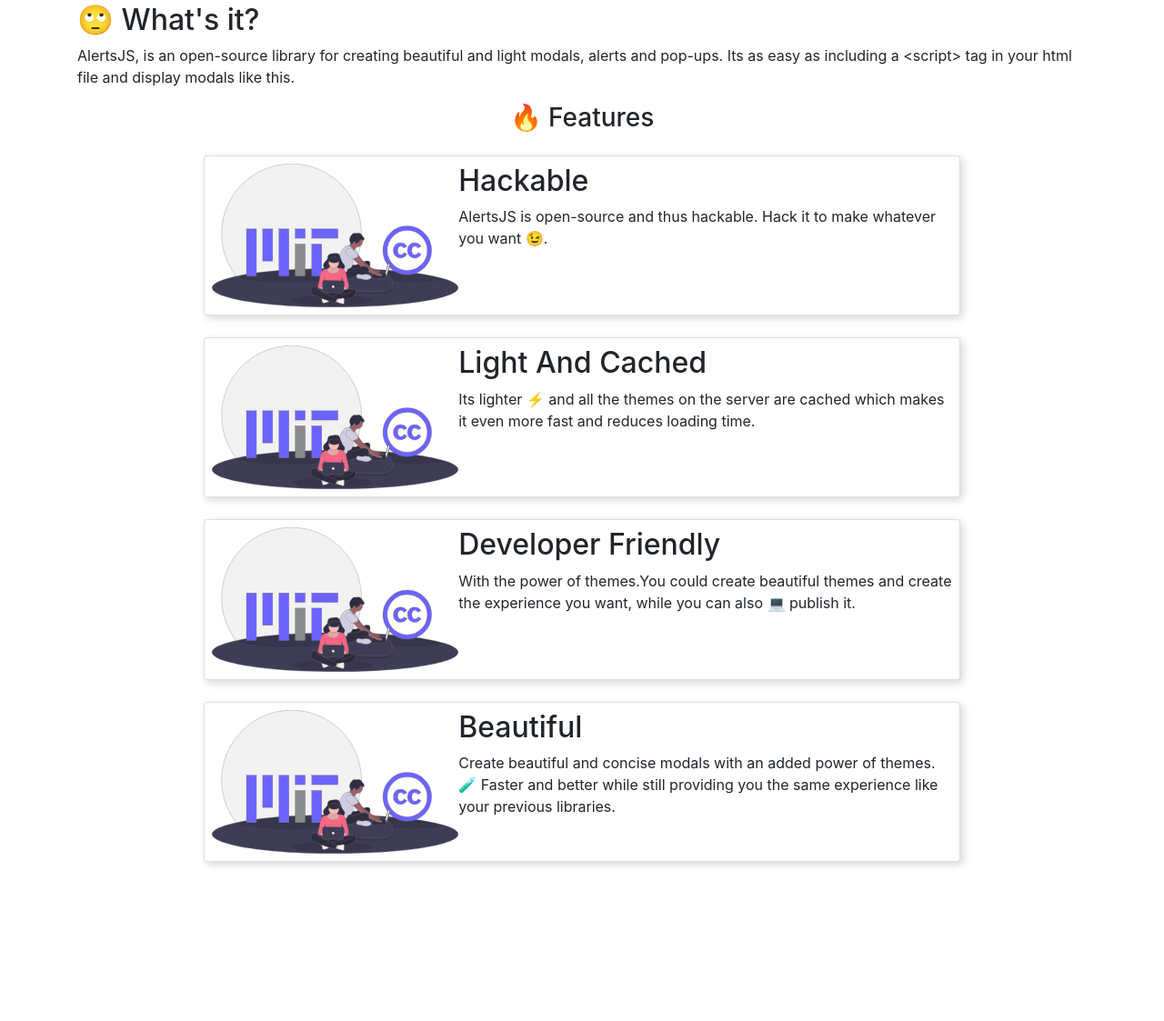
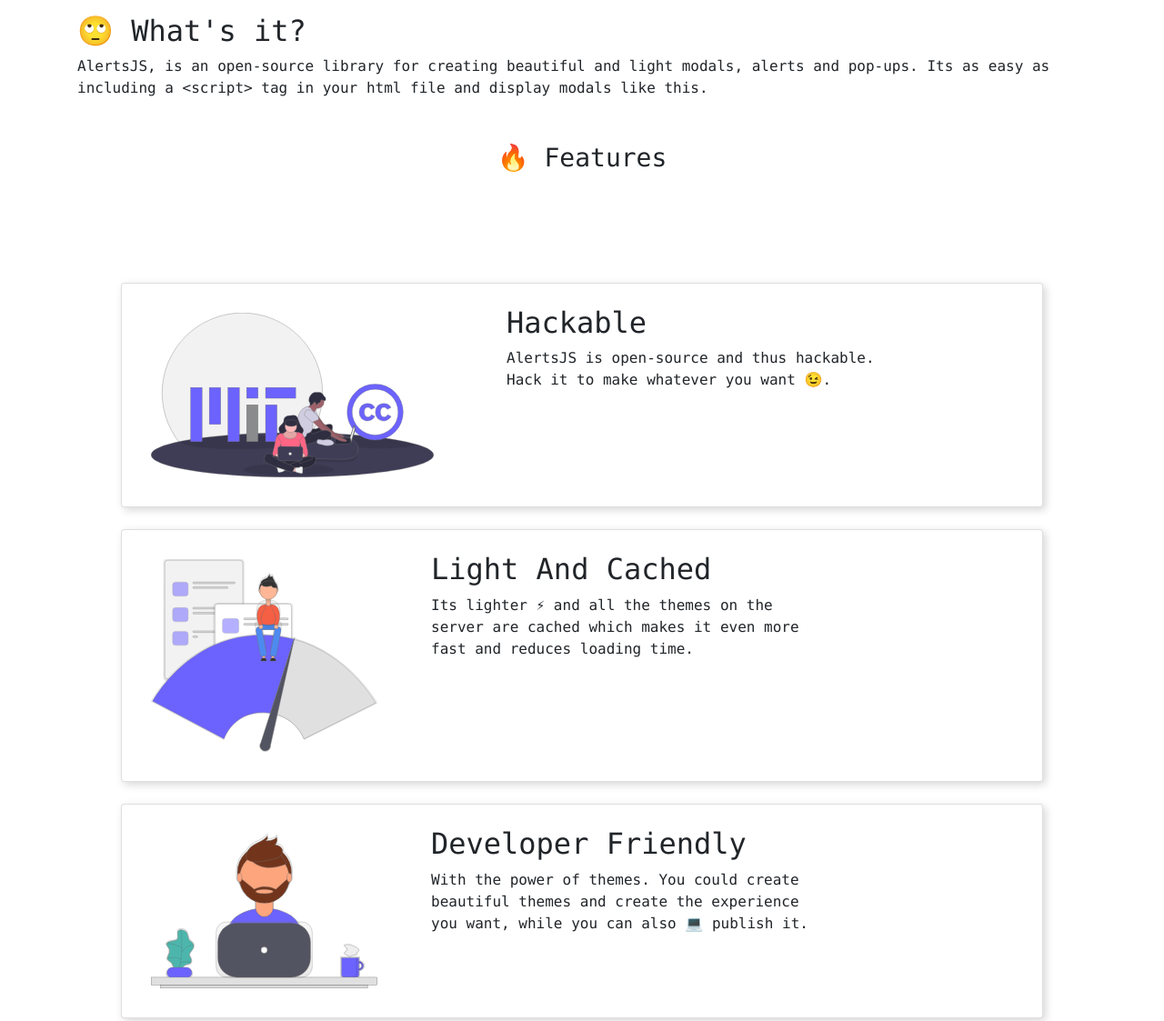
Before and after one commit to utkarshdubey/alerts-js, a website: page index.html in a window 1280 px wide. Shown: the part 742-1865 px from the top of the page at 91% size. Before the commit the page ends 1714 px from the top, so only its background shows below. Drawn offline with nearby package versions, Linux system fonts and the light colour scheme.

Commit message:
:star: Update design

```diff
--- a/index.html
+++ b/index.html
@@ -28,8 +28,8 @@
 
       <img src="assets/logo-large-red.png" alt="AlertsJS" class=" w-50">
       <h5 class="mb-1">create beautiful 😎 modals, alerts and popups easily.</h5>
-      <a href="#" class="btn btn-light">what's it</a>
-      <a href="#" class="btn btn-dark">download</a>
+      <a href="#" class="btn btn-light btn-lg">what's it</a>
+      <a href="#" class="btn btn-dark btn-lg">download</a>
       <br />
       <small class="text-muted">v.0.0.1(Pre-Beta 1)</small>
 
@@ -53,6 +53,7 @@
 
           <div class="col-md-4">
             <img src="https://github.githubassets.com/images/modules/logos_page/GitHub-Mark.png" class="card-img" alt="GitHub">
+            <a href="#" class="link mt-0">Open with GitHub</a>
           </div>
         </div>
       </div>
@@ -63,29 +64,32 @@
     </div>
     <section class="container mt-5">
       <h2>🙄 What's it?</h2>
-      <p>AlertsJS, is an open-source library for creating beautiful and light modals, alerts and pop-ups.
+      <p class="mb-5">AlertsJS, is an open-source library for creating beautiful and light modals, alerts and pop-ups.
         Its as easy as including a &ltscript&gt tag in your html file and display modals like this. </p>
 
-      <h3 class="text-center">🔥 Features</h3>
+      <h3 class="text-center my-5">🔥 Features</h3>
 
-      <div class="card m-4 p-2 mx-auto w-75">
+      <div class="p-xl-5 p-sm-1">
+
+        <div class="card mx-sm-0 p-2 mx-auto w-100 my-4">
           <div class="row no-gutters">
-          <div class="col-md-4">
-            <img src="assets/hackable.svg" alt="Hackable Image" class="card-img">
+            <div class="col-md-5">
+              <img src="assets/hackable.svg" alt="Hackable Image" class="card-img m-4 w-75">
             </div>
-          <div class="card-content col-md-8">
+            <div class="card-content col-md-5 ml-sm-4 ml-lg-0 ml-md-0 w-100 mt-lg-3">
               <h2>Hackable</h2>
               <p>AlertsJS is open-source and thus hackable.
                 Hack it to make whatever you want 😉.</p>
             </div>
           </div>
         </div>
-      <div class="card m-4 p-2 mx-auto w-75">
+
+        <div class="card mx-sm-0 p-2 mx-auto w-100 my-4">
           <div class="row no-gutters">
             <div class="col-md-4">
-            <img src="assets/hackable.svg" alt="Hackable Image" class="card-img">
+              <img src="assets/lightandcached.svg" alt="Hackable Image" class="card-img m-4 w-75">
             </div>
-          <div class="card-content col-md-8">
+            <div class="card-content col-md-5 ml-sm-4 ml-lg-0 ml-md-0 w-100 mt-lg-3">
               <h2>Light And Cached</h2>
               <p>Its lighter ⚡ and all the themes on the
                 server are cached which makes it even more
@@ -93,25 +97,27 @@
             </div>
           </div>
         </div>
-      <div class="card m-4 p-2 mx-auto w-75">
+
+        <div class="card mx-sm-0 p-2 mx-auto w-100 my-4">
           <div class="row no-gutters">
             <div class="col-md-4">
-            <img src="assets/hackable.svg" alt="Hackable Image" class="card-img">
+              <img src="assets/developerfriendly.svg" alt="Hackable Image" class="card-img m-4 w-75">
             </div>
-          <div class="card-content col-md-8">
+            <div class="card-content col-md-5 ml-sm-4 ml-lg-0 ml-md-0 w-100 mt-lg-3">
               <h2>Developer Friendly</h2>
-            <p>With the power of themes.You could create
+              <p>With the power of themes. You could create
                 beautiful themes and create the experience
                 you want, while you can also 💻 publish it.</p>
             </div>
           </div>
         </div>
-      <div class="card m-4 p-2 mx-auto w-75">
+
+        <div class="card mx-sm-0 p-2 mx-auto w-100 my-4">
           <div class="row no-gutters">
             <div class="col-md-4">
-            <img src="assets/hackable.svg" alt="Hackable Image" class="card-img">
+              <img src="assets/beautiful.svg" alt="Hackable Image" class="card-img m-4 w-75">
             </div>
-          <div class="card-content col-md-8">
+            <div class="card-content col-md-5 ml-sm-4 ml-lg-0 ml-md-0 w-100 mt-lg-3">
               <h2>Beautiful</h2>
               <p>Create beautiful and concise modals with
                 an added power of themes. 🧪 Faster and
@@ -120,9 +126,15 @@
             </div>
           </div>
         </div>
-
       </div>
     </section>
+  </div>
+  <footer class="footer bg-primary p-5">
+    <h2 class="text-white">🎬 Feel like contributing or helping us?</h2>
+    <p></p>
+    <a class="text-white" href="#">💳 donate us</a>
+    <a class="text-white" href="#">🤼 contribute</a>
+  </footer>
   <script src="index.js" charset="utf-8"></script>
   <script src="https://code.jquery.com/jquery-3.3.1.slim.min.js" integrity="sha384-q8i/X+965DzO0rT7abK41JStQIAqVgRVzpbzo5smXKp4YfRvH+8abtTE1Pi6jizo" crossorigin="anonymous"></script>
   <script src="https://cdnjs.cloudflare.com/ajax/libs/popper.js/1.14.7/umd/popper.min.js" integrity="sha384-UO2eT0CpHqdSJQ6hJty5KVphtPhzWj9WO1clHTMGa3JDZwrnQq4sF86dIHNDz0W1" crossorigin="anonymous"></script>
--- a/style.css
+++ b/style.css
@@ -1,3 +1,7 @@
+* {
+  font-family: 'Consolas', sans-serif;
+}
+
 .primary {
   background-color: #EF3C3C;
   color: white;
```
Also changed, not shown: assets/beautiful.svg (added), assets/developerfriendly.svg (added), assets/lightandcached.svg (added). Lines whose indentation alone changed are shown as unchanged.
